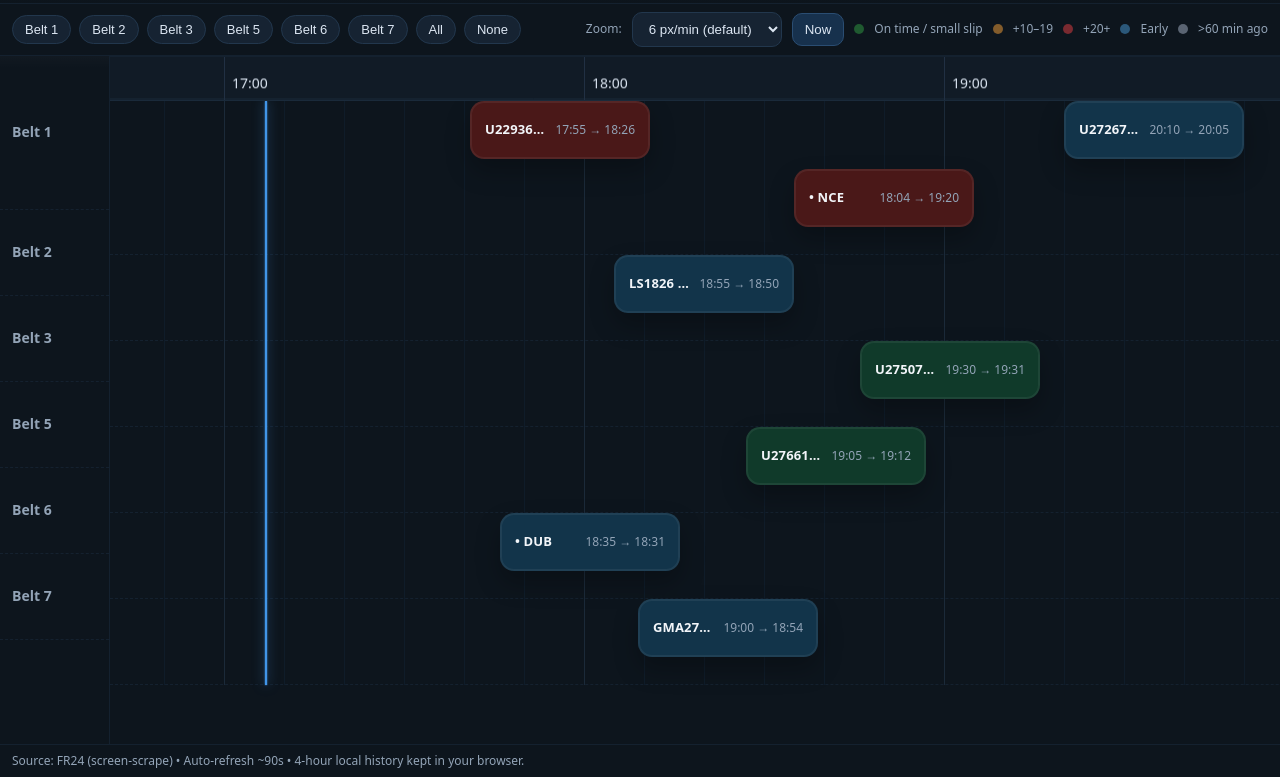
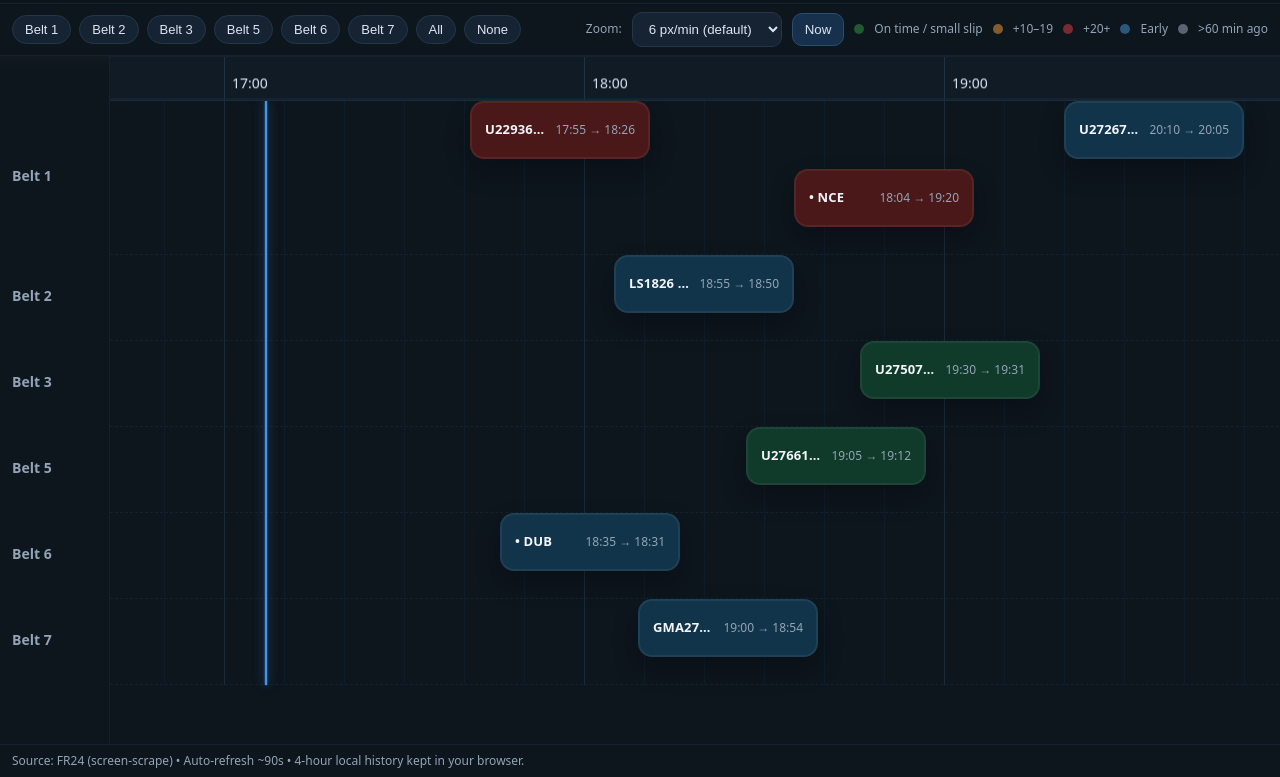
Before and after one commit to HarrisAlharis/brs-belt-alloc, a website: page docs/timeline.html in a window 1280 px wide. Shown: the part 32-809 px from the top of the page. Drawn offline with Linux system fonts and the light colour scheme.

Commit message:
Timeline: always show Belt 7; align left belt column with grid rows

```diff
--- a/docs/timeline.css
+++ b/docs/timeline.css
@@ -14,7 +14,6 @@
   --puck-pad-x: 14px;
   --puck-pad-y: 10px;
 
-  /* vertical packing */
   --lane-height: 58px;
   --lane-gap: 10px;
   --belt-pad-y: 14px;
@@ -29,7 +28,6 @@ body{
   font: 14px/1.35 ui-sans-serif, system-ui, "Segoe UI", Roboto, Helvetica, Arial, "Apple Color Emoji","Segoe UI Emoji";
 }
 
-/* Top UI */
 .topbar{
   display:flex; justify-content:space-between; align-items:flex-end;
   padding:10px 12px 6px; border-bottom:1px solid var(--grid-faint);
@@ -57,33 +55,37 @@ body{
 .btn{ background:#17314d; color:var(--text); border:1px solid #2a4d72; border-radius:10px; padding:8px 12px; cursor:pointer; }
 .legend{ color:var(--text-dim); font-size:12px; display:flex; align-items:center; gap:10px; }
 .dot{ width:10px; height:10px; border-radius:50%; display:inline-block; }
-.dot-ok{ background:#1f5a30; }    /* on-time / small slip */
-.dot-10{ background:#835c2b; }    /* +10–19 */
-.dot-20{ background:#7a2a30; }    /* +20+ */
-.dot-early{ background:#2b587a; } /* early */
+.dot-ok{ background:#1f5a30; }
+.dot-10{ background:#835c2b; }
+.dot-20{ background:#7a2a30; }
+.dot-early{ background:#2b587a; }
 .dot-stale{ background:#5a6472; }
 
-/* Layout: left belts column + scrollable right */
 .viewport{
   display:grid; grid-template-columns: var(--belt-col-w) 1fr;
   height: calc(100vh - 112px);
 }
+
+/* LEFT BELT COLUMN — starts after the 44px ruler to align rows */
 .belts-col{
   border-right:1px solid var(--grid-faint);
   background: linear-gradient(180deg, rgba(255,255,255,0.02), transparent 12px);
   position: relative;
-  overflow: hidden; /* vertical scroll syncs from right */
+  overflow: hidden;
+  padding-top: 44px;               /* <-- aligns borders with grid rows */
 }
 .belt-label{
-  height: 56px; display:flex; align-items:center; padding-left:12px;
-  color:var(--text-dim); font-weight:600; border-bottom:1px dashed var(--grid-faint);
+  height: 56px;
+  display:flex; align-items:center; padding-left:12px;
+  color:var(--text-dim); font-weight:600;
   user-select:none;
+  /* no border here; grid rows draw the divider full width visually */
 }
 
 .scroll-outer{ position:relative; overflow:auto; border-top:1px solid var(--grid-faint); }
 .scroll-inner{ position:relative; min-width:100%; }
 
-/* Ruler */
+/* RULER */
 .ruler{
   position: sticky; top:0; z-index:40;
   height:44px; width:100%;
@@ -92,16 +94,16 @@ body{
   display:block;
 }
 
-/* IMPORTANT: gridlines behind content */
+/* gridlines behind content */
 .gridline{
   position:absolute; top:44px; width:1px;
   background: var(--grid);
-  z-index:0;             /* behind rows/pucks */
+  z-index:0;
   pointer-events:none;
 }
 .gridline.minor{ background: var(--grid-minor); opacity:.6; }
 
-/* Rows/pucks above gridlines */
+/* rows/pucks above */
 .rows{ position:relative; z-index:2; }
 .row{
   position:relative; z-index:2;
@@ -109,7 +111,7 @@ body{
   padding: var(--belt-pad-y) 8px;
 }
 
-/* Now line above everything in scroll area */
+/* Now line */
 .now-line{
   position:absolute; top:44px;
   width:2px; background:rgba(72,163,255,.9);
@@ -121,7 +123,7 @@ body{
 .puck{
   position:absolute; z-index:3;
   height: var(--lane-height);
-  min-width: 180px;              /* a touch wider so full title fits more often */
+  min-width: 180px;
   border-radius: var(--puck-radius);
   padding: var(--puck-pad-y) var(--puck-pad-x);
   display:flex; align-items:center; gap:10px;
@@ -131,7 +133,7 @@ body{
 }
 .puck .title{
   font-weight:700; letter-spacing:.15px;
-  font-size:13px;                 /* slight downsize so full string fits */
+  font-size:13px;
   white-space:nowrap; overflow:hidden; text-overflow:ellipsis;
   font-variant-numeric: tabular-nums;
 }
@@ -139,13 +141,13 @@ body{
   font-size:12px; color:var(--text-dim); margin-left:auto; white-space:nowrap;
 }
 
-/* Colours — single green for OK; amber for +10–19; red for +20+; blue for early */
-.puck.ok    { background:#103a2a; } /* green */
-.puck.mid   { background:#3c2a10; } /* amber to match legend */
-.puck.late  { background:#4a1818; } /* red */
-.puck.early { background:#12344a; } /* blue */
+/* colours */
+.puck.ok    { background:#103a2a; }
+.puck.mid   { background:#3c2a10; }
+.puck.late  { background:#4a1818; }
+.puck.early { background:#12344a; }
 
-/* Tooltip */
+/* tooltip */
 .puck[data-tip]:hover:after{
   content: attr(data-tip);
   position:absolute; left:50%; bottom:calc(100% + 10px); transform:translateX(-50%);
@@ -155,5 +157,4 @@ body{
   box-shadow:0 10px 20px rgba(0,0,0,.4);
 }
 
-/* Footer */
 .foot{ color:var(--text-dim); font-size:12px; padding:8px 12px; border-top:1px solid var(--grid-faint); }
--- a/docs/timeline.js
+++ b/docs/timeline.js
@@ -1,9 +1,3 @@
-/* Minimal targeted tweaks:
- * - Gridlines behind pucks (CSS already sets z-index)
- * - Puck subline shows Scheduled → ETA (not belt start/end)
- * - Single green for OK; amber for +10–19 (CSS)
- * - Keep layout/behaviour otherwise identical
- */
 (function(){
   const $ = s => document.querySelector(s);
   const CE = (t,c)=>{ const n=document.createElement(t); if(c) n.className=c; return n; };
@@ -20,7 +14,7 @@
   const canvasRuler = /** @type {HTMLCanvasElement} */($('#ruler'));
   const nowLine     = $('#nowLine');
 
-  const BELTS_ORDER = [1,2,3,5,6,7];
+  const BELTS_ORDER = [1,2,3,5,6,7];      // always show all belts
   const minute = 60*1000;
   const MIN_SEP = 45*minute;
 
@@ -33,7 +27,7 @@
   const BELT_PAD = cssNum('--belt-pad-y',14);
 
   let pxPerMin = parseFloat(zoomSel?.value || '6');
-  let assignments=null, flights=[], belts=BELTS_ORDER.slice(), beltFilter=new Set();
+  let assignments=null, flights=[], beltFilter=new Set();
   let timeMin=null, timeMax=null;
 
   const dFmt = d => {
@@ -41,16 +35,11 @@
     return `${String(dt.getHours()).padStart(2,'0')}:${String(dt.getMinutes()).padStart(2,'0')}`;
   };
   const xFor = d => ((+new Date(d))-(+timeMin))/60000*pxPerMin;
-
   const fetchJSON = u => fetch(u,{cache:'no-store'}).then(r=>r.json());
 
   function load(){
     return fetchJSON('assignments.json').then(data=>{
       assignments=data; flights=(data.rows||[]).slice();
-
-      const seen = new Set(flights.map(r=>r.belt).filter(b=>b!==undefined&&b!==null&&b!==''));
-      const order = BELTS_ORDER.filter(b=>seen.has(b));
-      belts = order.length ? order : BELTS_ORDER.slice();
 
       if (flights.length){
         const s = flights.map(r=>+new Date(r.start||r.eta));
@@ -120,42 +109,34 @@
     if(d<=-1) return 'early';
     return 'ok';
   }
-
-  // SCHEDULED → ETA text
-  function schedEtaText(f){
-    const sched = f.scheduled_local || '';
-    const eta   = f.eta_local || (f.eta ? dFmt(f.eta) : '');
-    if (sched && eta) return `${sched} → ${eta}`;
-    if (eta) return eta;
-    return '';
-  }
+  const schedEta = f => {
+    const s=f.scheduled_local||'', e=f.eta_local||(f.eta?dFmt(f.eta):'');
+    if(s&&e) return `${s} → ${e}`;
+    return e||s||'';
+  };
 
   function buildPuck(f){
     const p=CE('div',`puck ${delayClass(f.delay_min)}`);
     const title=CE('div','title');
     title.textContent = `${(f.flight||'').trim()} • ${(f.origin_iata||'').trim() || f.origin || ''}`.replace(/\s+/g,' ');
-    const sub=CE('div','sub'); sub.textContent = schedEtaText(f);
+    const sub=CE('div','sub'); sub.textContent = schedEta(f);
 
-    const tipLines=[
-      `${(f.flight||'').trim()} ${f.origin ? `• ${f.origin}`:''}`,
-      schedEtaText(f),
-      f.flow, f.airline, f.aircraft,
-      f.reason ? `Reason: ${f.reason}` : ''
-    ].filter(Boolean);
-    p.setAttribute('data-tip', tipLines.join('\n'));
+    const tip=[`${(f.flight||'').trim()} ${f.origin?`• ${f.origin}`:''}`, schedEta(f), f.flow, f.airline, f.aircraft, f.reason?`Reason: ${f.reason}`:'']
+      .filter(Boolean).join('\n');
+    p.setAttribute('data-tip', tip);
 
     p.appendChild(title); p.appendChild(sub);
 
     const x1=xFor(f.start), x2=xFor(f.end);
     p.style.left=`${x1}px`;
-    p.style.width=`${Math.max(180, x2-x1-4)}px`; // min 180 so title fits more often
+    p.style.width=`${Math.max(180, x2-x1-4)}px`;
     p.style.top=`${f._lane*(LANE_H+LANE_GAP)}px`;
     return p;
   }
 
   function drawRowsAndBelts(){
     rowsHost.innerHTML=''; beltsCol.innerHTML='';
-    const show = belts.filter(b=>beltFilter.size===0||beltFilter.has(b));
+    const show = BELTS_ORDER.filter(b=>beltFilter.size===0||beltFilter.has(b));   // <— always include 7
 
     const fragRows=document.createDocumentFragment();
     const fragBelts=document.createDocumentFragment();
@@ -181,7 +162,6 @@
     rowsHost.appendChild(fragRows);
     beltsCol.appendChild(fragBelts);
 
-    // width & grid
     const contentW = Math.max(xFor(timeMax)+200, scrollOuter.clientWidth);
     scrollInner.style.width = `${contentW}px`;
     drawGridlines(totalH);
@@ -239,13 +219,15 @@
     }
   }
 
-  // Events
   zoomSel?.addEventListener('change', ()=>{ pxPerMin=parseFloat(zoomSel.value||'6'); drawAll(false); });
   nowBtn?.addEventListener('click', ()=>{
     const nowX=xFor(Date.now()), viewW=scrollOuter.clientWidth;
     scrollOuter.scrollLeft=Math.max(0, nowX - viewW/2);
   });
+
+  /* keep left labels vertically synced with grid scroll */
   scrollOuter.addEventListener('scroll', ()=>{ beltsCol.scrollTop = scrollOuter.scrollTop; });
+
   window.addEventListener('resize', ()=>drawAll(false));
   setInterval(()=>updateNowLine(rowsHost.getBoundingClientRect().height||0), 30*1000);
 
```
